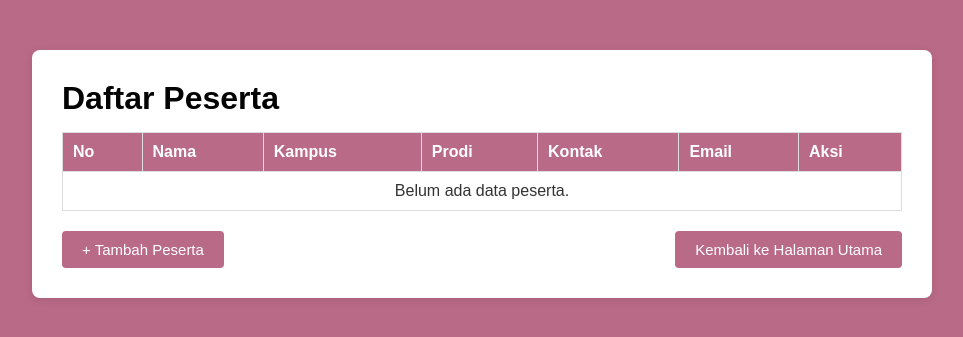
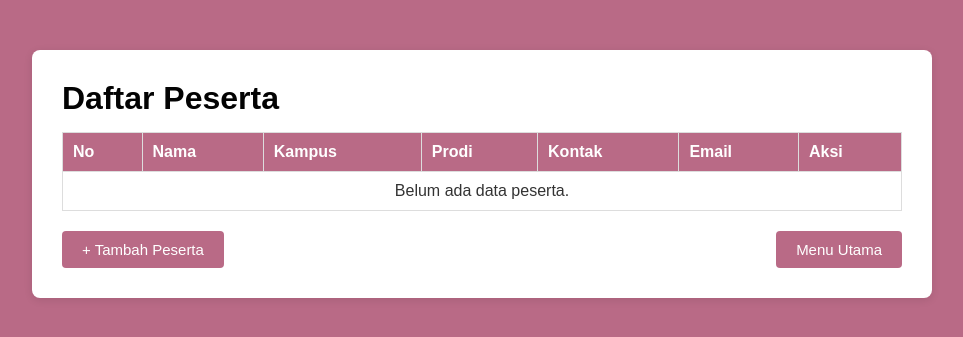
Before and after one commit to jihannabilaputri/49-08_Tim_H_EventWorkshop, a Laravel app: page /peserta in a window 1280 px wide. Shown: the top 337 px of the page, without its empty margins (158-1121 px from the left). Run offline with Laravel 12, Linux system fonts and the light colour scheme; data that the repository does not hold is empty.

Commit message:
Update index.blade.php

```diff
--- a/resources/views/peserta/index.blade.php
+++ b/resources/views/peserta/index.blade.php
@@ -35,7 +35,7 @@
 
   <div class="aksi-form">
     <a href="{{ route('peserta.create') }}" class="btn">+ Tambah Peserta</a>
-    <a href="{{ url('/') }}" class="btn">Kembali ke Halaman Utama</a>
+    <a href="{{ url('/') }}" class="btn">Menu Utama</a>
   </div>
 </div>
 @endsection
```
